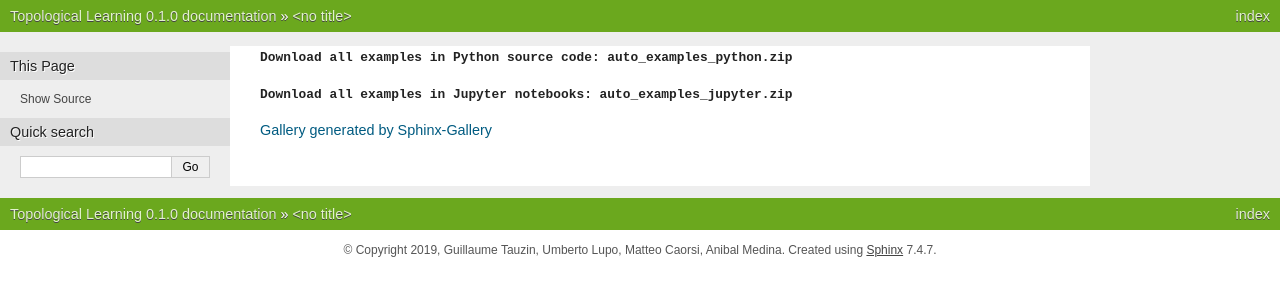
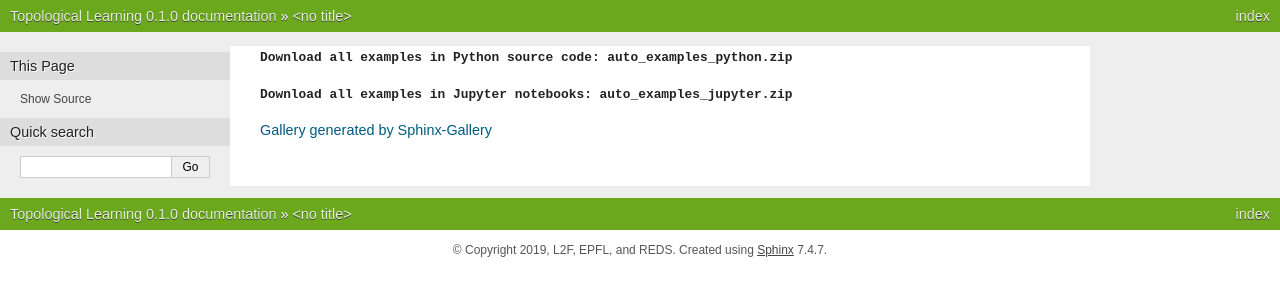
Before and after one commit to giotto-ai/giotto-tda, a Sphinx documentation site: the page built from doc/auto_examples/index.rst, in a window 1280 px wide. Shown: the top 300 px of the page. Built offline with Sphinx 7.4.7, drawn with Linux system fonts in a browser that asks for light colours.

Commit message:
Update conf.py with copyright

```diff
--- a/doc/conf.py
+++ b/doc/conf.py
@@ -17,7 +17,7 @@ sys.path.insert(0, os.path.abspath('../'))
 # -- Project information -----------------------------------------------------
 
 project = 'Topological Learning'
-copyright = '2019, Guillaume Tauzin, Umberto Lupo, Matteo Caorsi, Anibal Medina'
+copyright = '2019, L2F, EPFL, and REDS'
 author = 'Guillaume Tauzin, Umberto Lupo, Matteo Caorsi, Anibal Medina'
 
 # The full version, including alpha/beta/rc tags
```
